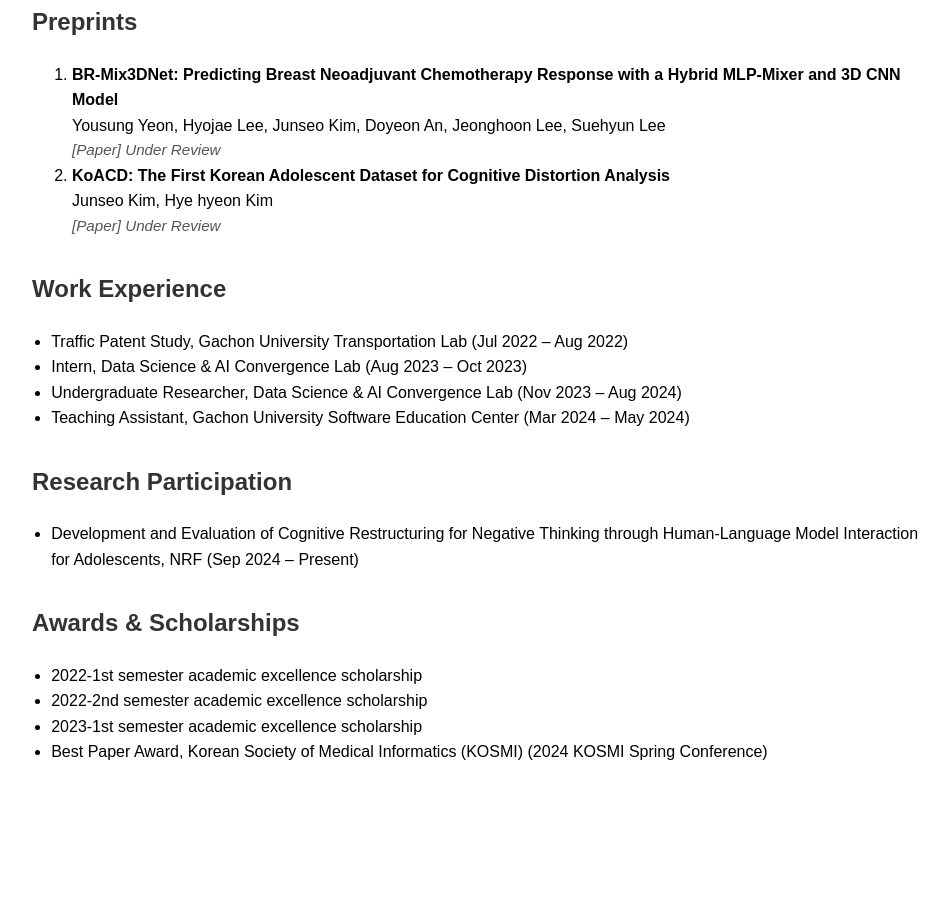
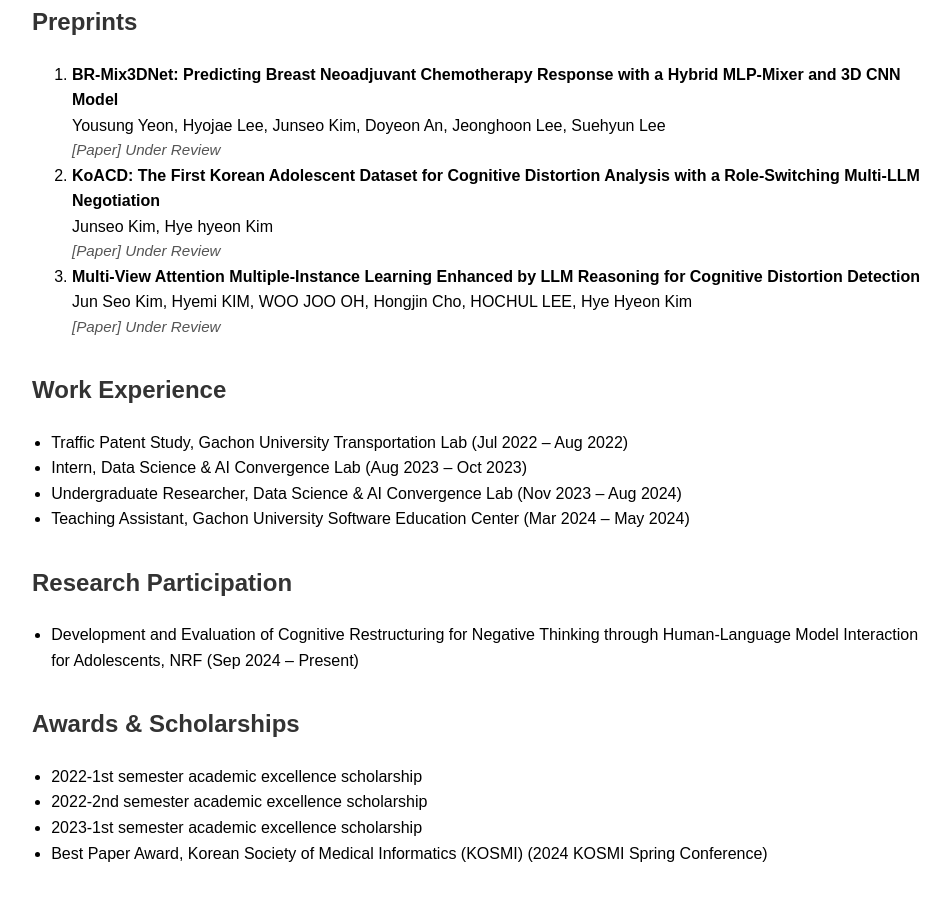
Before and after one commit to junseokim1019/junseokim1019.github.io, a plain HTML site: page index.html in a window 1280 px wide. Shown: the part 1214-2112 px from the top of the page, without its empty margins (158-1108 px from the left). Before the commit the page ends 2011 px from the top, so only its background shows below. Drawn offline with Linux system fonts and the light colour scheme.

Commit message:
Update index.html

```diff
--- a/index.html
+++ b/index.html
@@ -123,8 +123,12 @@
         Yousung Yeon, Hyojae Lee, Junseo Kim, Doyeon An, Jeonghoon Lee, Suehyun Lee<br>
         <div class="pub-meta">[Paper] Under Review</div></li>
 
-    <li><div class="pub-title">KoACD: The First Korean Adolescent Dataset for Cognitive Distortion Analysis</div>
+    <li><div class="pub-title">KoACD: The First Korean Adolescent Dataset for Cognitive Distortion Analysis with a Role-Switching Multi-LLM Negotiation</div>
         Junseo Kim, Hye hyeon Kim<br>
+        <div class="pub-meta">[Paper] Under Review</div></li>
+
+    <li><div class="pub-title">Multi-View Attention Multiple-Instance Learning Enhanced by LLM Reasoning for Cognitive Distortion Detection</div>
+        Jun Seo Kim, Hyemi KIM, WOO JOO OH, Hongjin Cho, HOCHUL LEE, Hye Hyeon Kim<br>
         <div class="pub-meta">[Paper] Under Review</div></li>
   </ol>
 </div>
```
